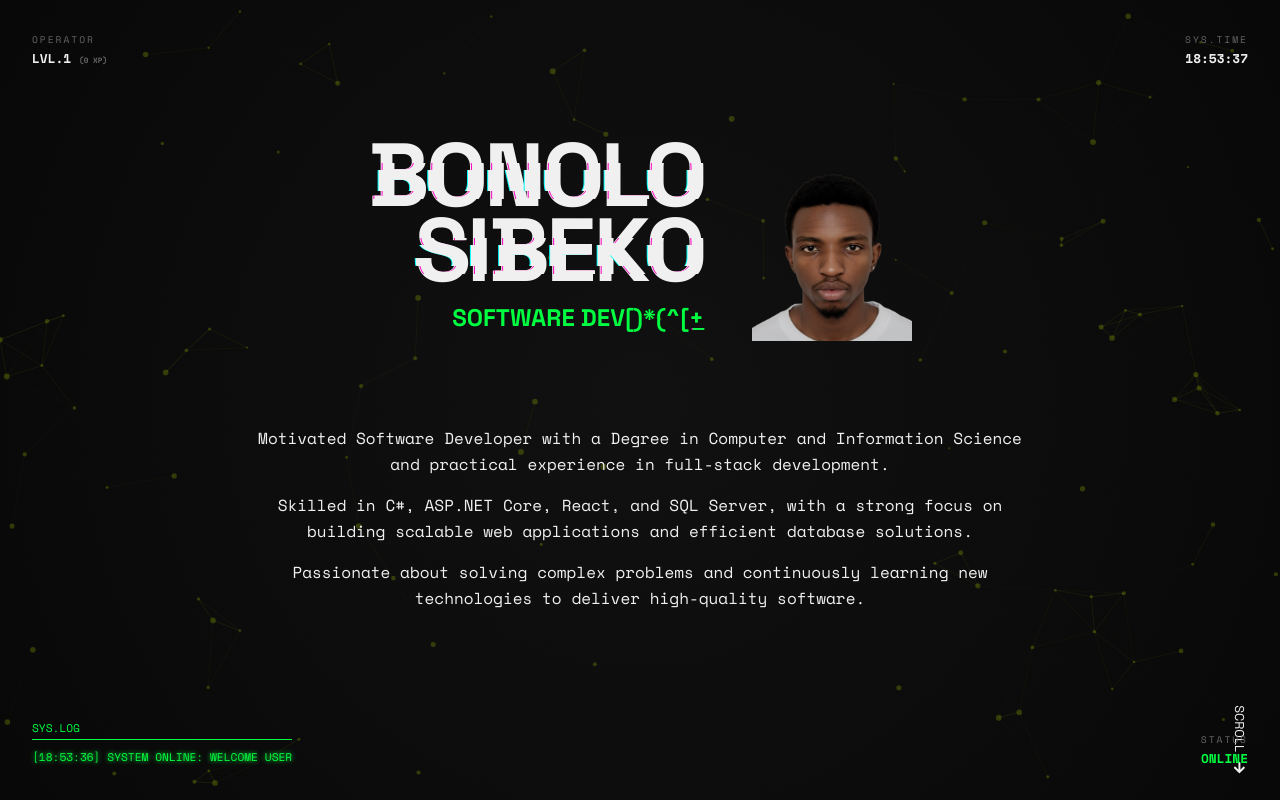
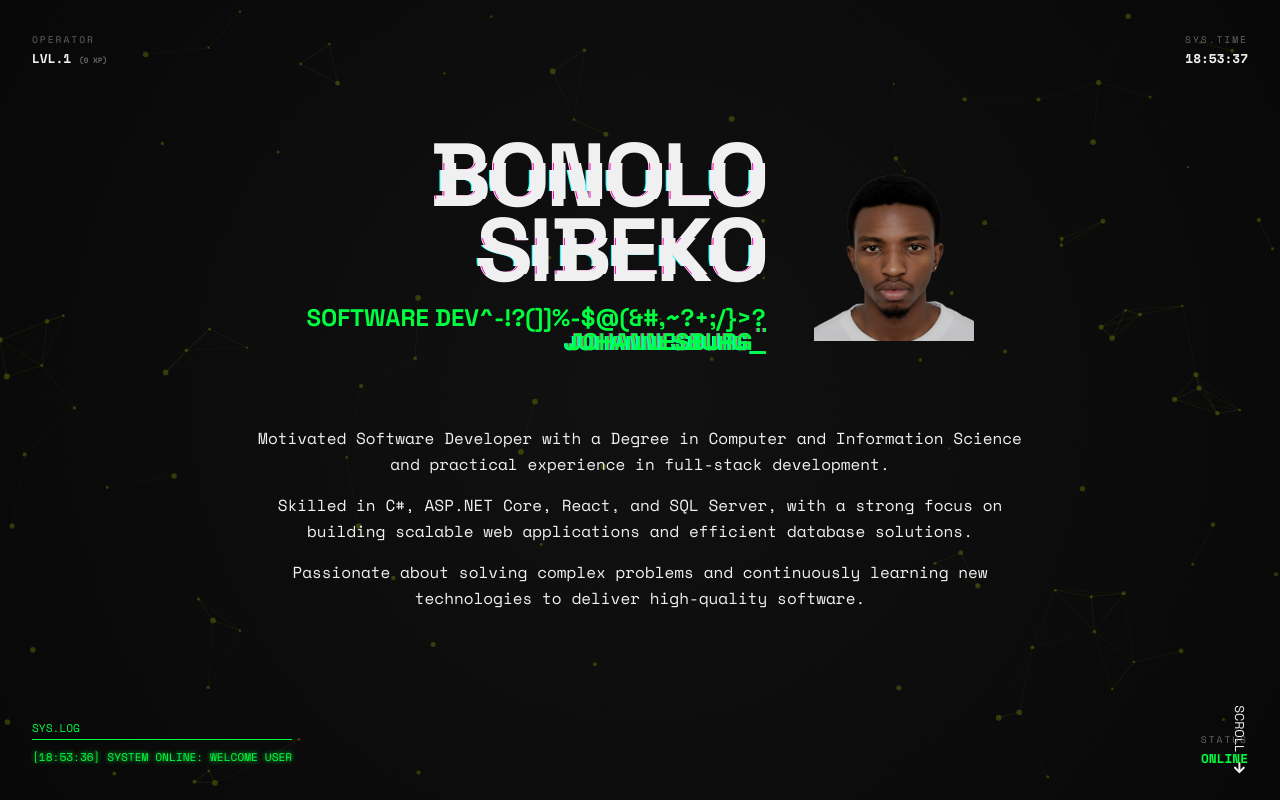
Before and after one commit to NoloSibeko/NoloSibekoPortfolio, a React (Vite) app in the folder ClientApp/: page / in a window 1280 px wide. Shown: the top 800 px of the page. Built offline with nearby package versions, Linux system fonts and the light colour scheme.

Commit message:
Update hero subtitle with location

```diff
--- a/ClientApp/src/components/Hero.jsx
+++ b/ClientApp/src/components/Hero.jsx
@@ -56,8 +56,8 @@ const Hero = ({ profile }) => {
                         animate={{ x: 0, opacity: 1 }}
                         transition={{ delay: 0.2 }}
                     >
-                        <motion.h2 className="glitch" data-text="SOFTWARE DEVELOPER_" style={{ fontSize: 'inherit', margin: 0 }}>
-                            <DecryptText text="SOFTWARE DEVELOPER_" speed={80} />
+                        <motion.h2 className="glitch" data-text="SOFTWARE DEVELOPER || JOHANNESBURG_" style={{ fontSize: 'inherit', margin: 0 }}>
+                            <DecryptText text="SOFTWARE DEVELOPER || JOHANNESBURG_" speed={80} />
                         </motion.h2>
                     </motion.div>
                 </motion.div>
```
